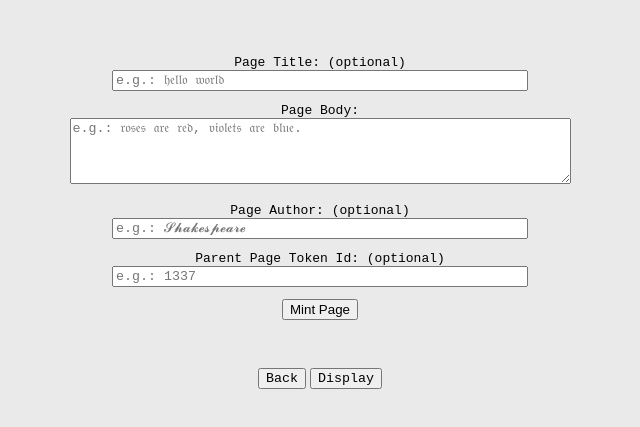
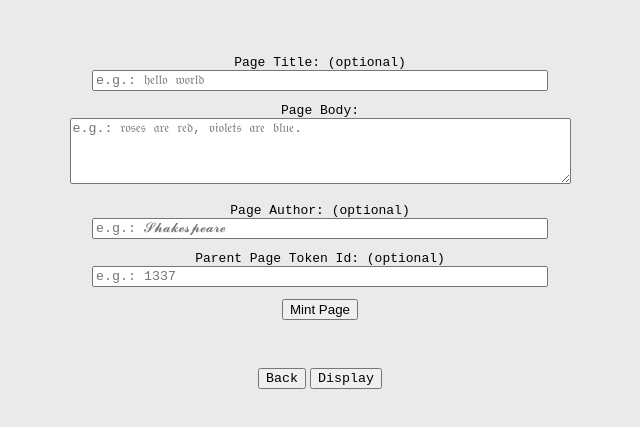
Before and after one commit to NFTletter/letter, a website: page app/src/mint.html in a window 1280 px wide. Shown: the part 175-602 px from the top of the page, without its empty margins (320-960 px from the left). Drawn offline with Linux system fonts and the light colour scheme.

Commit message:
lint mint

```diff
--- a/app/src/mint.html
+++ b/app/src/mint.html
@@ -15,7 +15,7 @@
   <center>
     <h1 style="font-size:7vw">📜✍️</h1>
     <label for="title">Page Title: (optional)</label>
-    <input type="text" id="title" size="50" placeholder="e.g.: 𝔥𝔢𝔩𝔩𝔬 𝔴𝔬𝔯𝔩𝔡" />
+    <input type="text" id="title" size="55" placeholder="e.g.: 𝔥𝔢𝔩𝔩𝔬 𝔴𝔬𝔯𝔩𝔡" />
 
     <label for="body">Page Body:</label>
     <br>
@@ -23,10 +23,10 @@
     <br><br>
 
     <label for="author">Page Author: (optional)</label>
-    <input type="text" id="author" size="50" placeholder="e.g.: 𝓢𝓱𝓪𝓴𝓮𝓼𝓹𝓮𝓪𝓻𝓮" />
+    <input type="text" id="author" size="55" placeholder="e.g.: 𝓢𝓱𝓪𝓴𝓮𝓼𝓹𝓮𝓪𝓻𝓮" />
 
     <label for="parent">Parent Page Token Id: (optional)</label>
-    <input type="text" id="parent" size="50" placeholder="e.g.: 1337" />
+    <input type="text" id="parent" size="55" placeholder="e.g.: 1337" />
 
     <button onclick="App.createPage()">Mint Page</button>
     <br>
```
